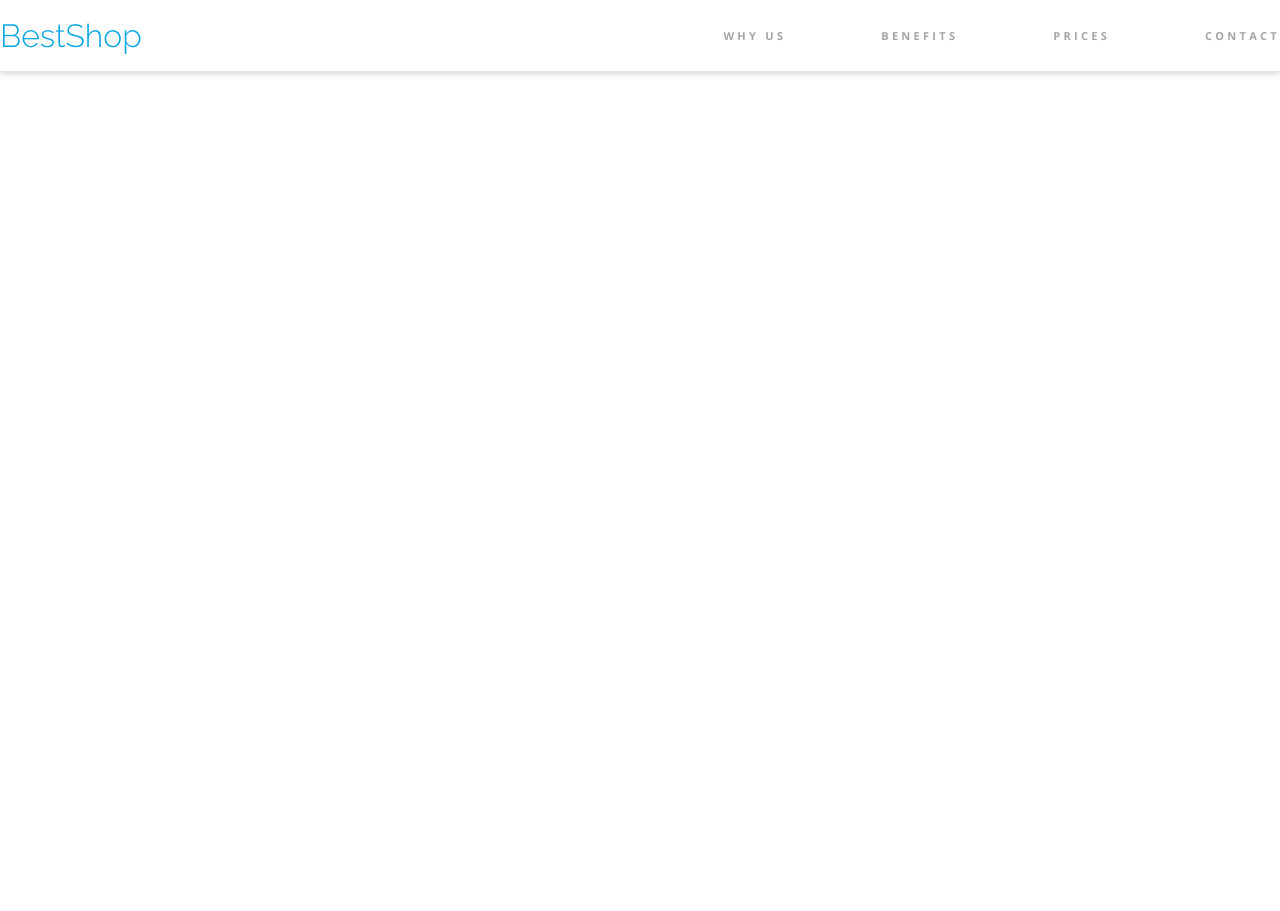
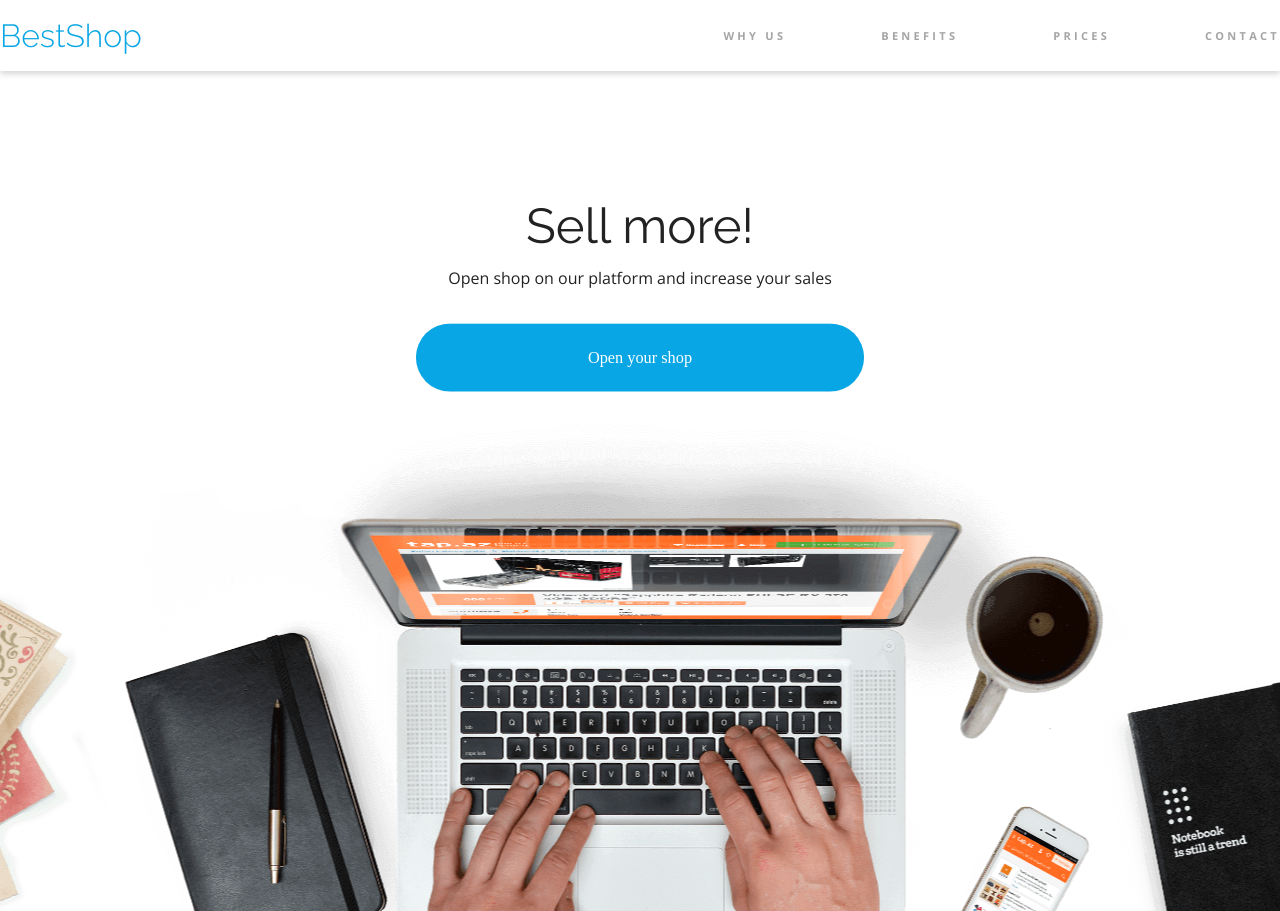
Before and after one commit to TomaszSkiers/Best_Shop, a website built with Vite: page src/index.html in a window 1280 px wide. Before the commit the page ends 800 px from the top, so only its background shows below. Built offline with nearby package versions, Linux system fonts and the light colour scheme.

Commit message:
sell more section has been added

```diff
--- a/src/css/style.css
+++ b/src/css/style.css
@@ -99,3 +99,57 @@ a{
     position: absolute;
     bottom: 0;
 }
+/* ***** SECTION SELL MORE ***** */
+
+.sell__more{
+    display: flex;
+    flex-direction: column;
+    align-items: center;
+    /* justify-content: center; */
+    height: 840px;
+    background-image: url(../assets/Background.png);
+    background-repeat: no-repeat;
+    background-position: bottom;
+    /* background-size: contain; */
+}
+.sell__more__title{
+    font-size: 49px;
+    font-family: var(--font-raleway);
+    font-weight: var(--raleway-regular);
+    margin-top: 130px;
+    margin-bottom: 20px;
+}
+.sell__more__text{
+    font-size: 16px;
+    font-family: var(--font-open-sans);
+    font-weight: var(--open-sans-regular);
+    margin-bottom: 38px;
+}
+.sell__more__btn{
+    padding: 0;
+    display: flex;
+    justify-content: center;
+    align-items: center;
+    width: 440px;
+    height: 67px;
+    animation: pulse 1.5s infinite alternate; /* Animacja pulsowania */
+}
+.sell__more__btn:hover{
+    box-shadow: 0px 10px 20px 0px rgba(123, 206, 241, 1);
+}
+.sell__more__btn:active{
+    background-color: #FB3B64;
+}
+
+@keyframes pulse {
+    0% {
+      transform: scale(1); /* Początkowy rozmiar */
+    }
+    100% {
+      transform: scale(1.02); /* Końcowy rozmiar */
+    }
+  }
+
+  .sell__more__img{
+
+  }
--- a/src/index.html
+++ b/src/index.html
@@ -30,5 +30,11 @@
             </nav>
         </div>
     </header>
+
+    <section class="sell__more">
+        <h1 class="sell__more__title">Sell more!</h1>
+        <p class="sell__more__text">Open shop on our platform and increase your sales</p>
+        <a class="buttonsBasic sell__more__btn" href="#">Open your shop</a>
+    </section>
 </body>
 </html>
```
